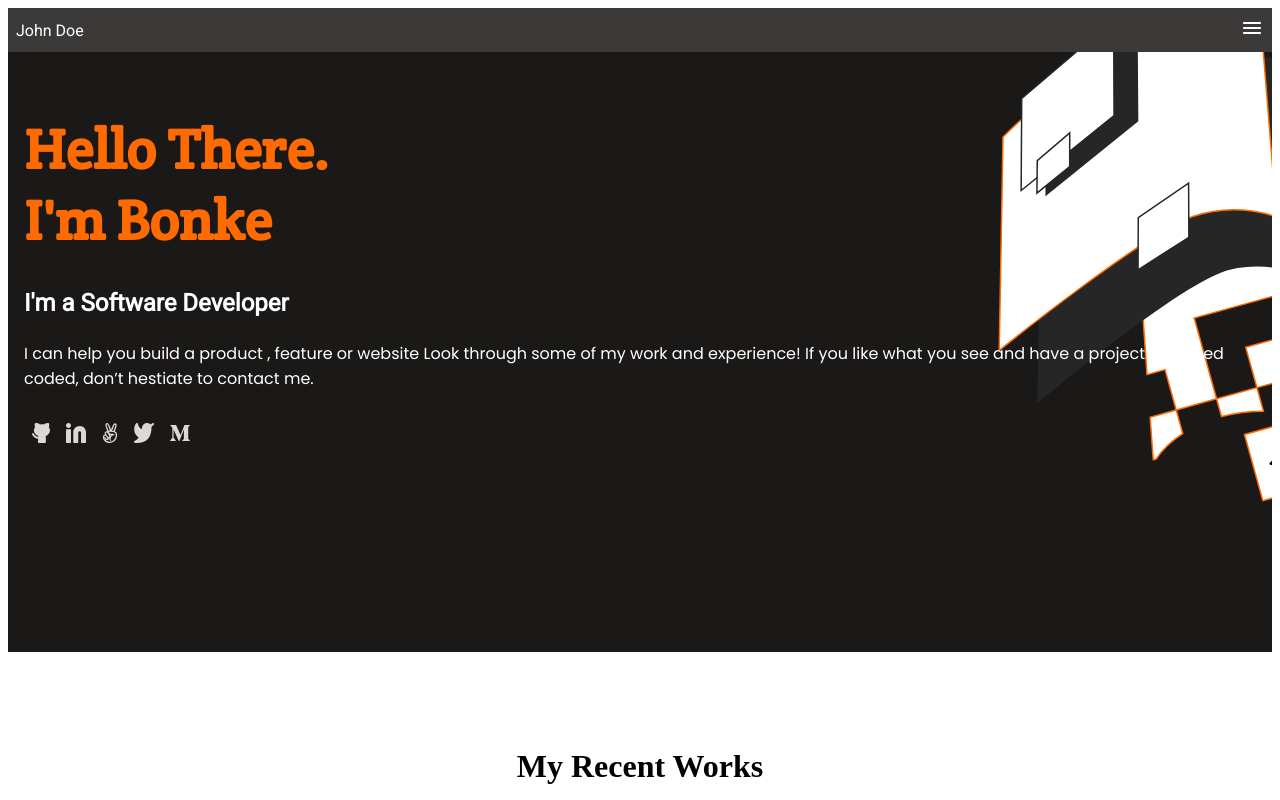
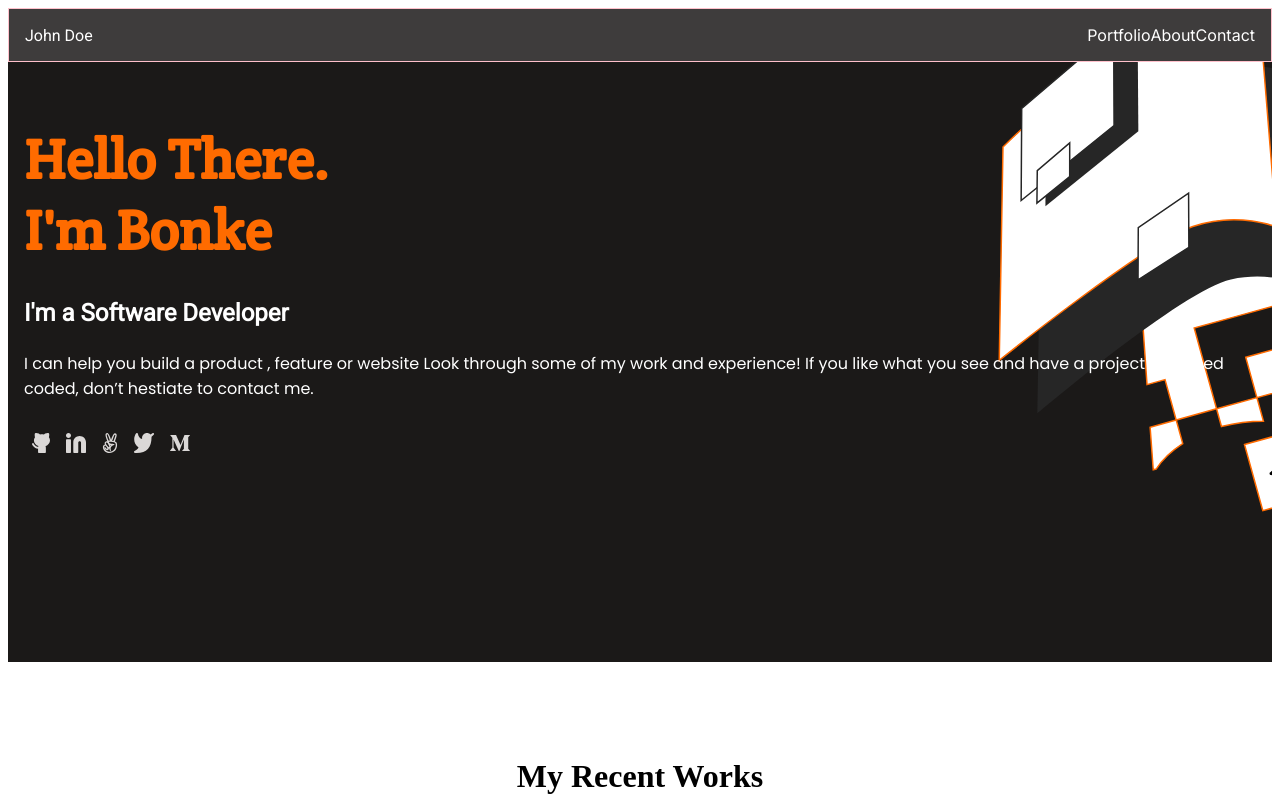
Before and after one commit to BonkeGcobo/PortfolioProject, a website: page index.html in a window 1280 px wide. Shown: the top 800 px of the page. Drawn offline with Linux system fonts and the light colour scheme; a web font is replaced by a local one.

Commit message:
Try Desktop header on main

```diff
--- a/index.html
+++ b/index.html
@@ -13,6 +13,18 @@
     <header class="toolbar">
       <div class="logo"><a href="#">John Doe</a></div>
       <nav class="menubar"><img src="images/MenuBar.svg" alt="showing menubar"></nav>
+    </header>
+
+    <!--Desktop Header-->
+    <header class="DeskToolBar">
+      <div class="logo"><a href="#">John Doe</a></div>
+      <nav class="menubar">
+        <ul class="menuItems">
+          <li class="items">Portfolio</li>
+          <li class="items">About</li>
+          <li class="items">Contact</li>
+        </ul>
+      </nav>
     </header>
 
     <section class="headline">
--- a/style.css
+++ b/style.css
@@ -347,3 +347,31 @@ textarea {
   background-color: #fbf8f7;
   height: 114px;
 }
+
+.DeskToolBar {
+  display: none;
+}
+
+@media only screen and  (min-width: 1000px) {
+  .toolbar{
+    display: none;
+  }
+
+  .DeskToolBar {
+    display: flex;
+    background-color: #3e3c3c;
+    color: #fff;
+    font-family: 'Inter', sans-serif;
+    justify-content: space-between;
+    border: 1px solid pink;
+    padding-left: 1rem;
+    padding-right: 1rem;
+    align-items: center;
+  }
+
+  .menuItems {
+    display: flex;
+    list-style: none;
+  }
+
+}
```
